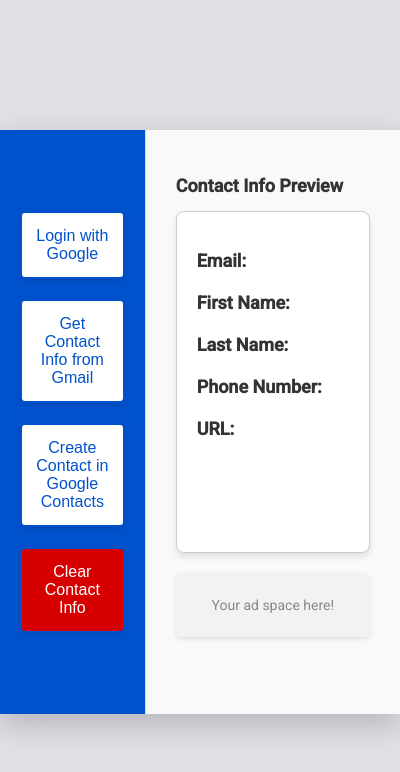
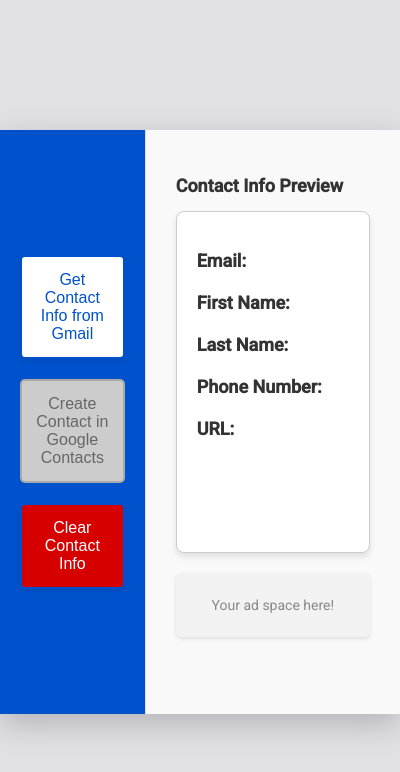
Before and after one commit to MexpressoBean/Get-Email-Contact-Chrome-Extension, a browser extension: page popup.html in a window 400 px wide. Drawn offline with Linux system fonts and the light colour scheme.

Commit message:
update UI

```diff
--- a/popup.html
+++ b/popup.html
@@ -13,7 +13,7 @@
         <div class="button-container">
           <button id="authButton" class="styled-button">Login with Google</button>
           <button id="getContactInfoButton" class="styled-button">Get Contact Info from Gmail</button>
-            <button id="createContactButton" class="styled-button">Create Contact in Google Contacts</button>
+            <button id="createContactButton" class="styled-button" disabled>Create Contact in Google Contacts</button>
             <button id="clearContactInfoButton" class="styled-button clear-button">Clear Contact Info</button>
         </div>
         <div class="preview-container">
--- a/styles.css
+++ b/styles.css
@@ -116,3 +116,16 @@
     border-radius: 5px; /* Rounded corners for the ad area */
     box-shadow: 0 2px 4px rgba(0, 0, 0, 0.1); /* Shadow effect for the ad area */
 }
+
+#authButton {
+    display: none; /* Initially hidden until the check runs */
+}
+
+.styled-button:disabled {
+    background-color: #cccccc; /* Gray background */
+    color: #666666; /* Darker text color */
+    cursor: not-allowed; /* Change cursor to indicate the button is disabled */
+    border: 2px solid #aaaaaa; /* Gray border */
+    box-shadow: none; /* Remove shadow */
+    transform: none; /* Disable hover effect */
+}
```
